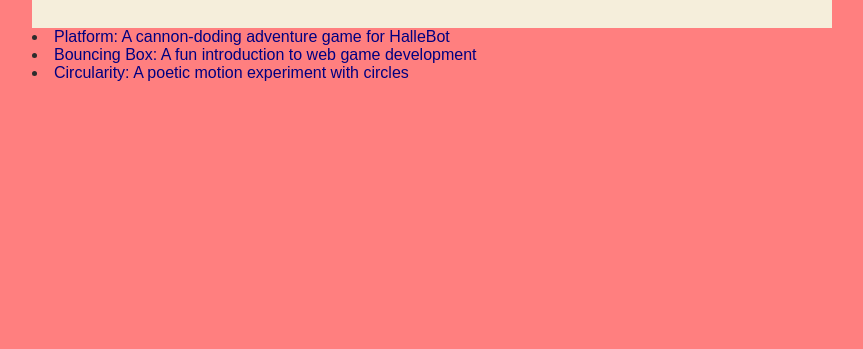
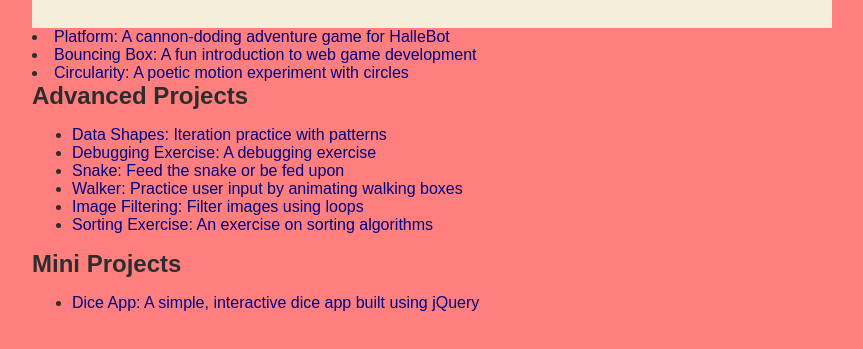
Before and after one commit to ZoeHoneycutt/ZoeHoneycutt.github.io, a plain HTML site: page portfolio.html in a window 1280 px wide. Shown: the part 141-490 px from the top of the page, without its empty margins (208-1071 px from the left). Drawn offline with Linux system fonts and the light colour scheme.

Commit message:
updated portfolio

```diff
--- a/fsd-projects/platformer/platformer.js
+++ b/fsd-projects/platformer/platformer.js
@@ -27,7 +27,7 @@
     //////////////////////////////////
 
     // TODO 1 - Enable the Grid
-    //toggleGrid();
+    toggleGrid();
 
 
     // TODO 2 - Create Platforms
@@ -43,8 +43,8 @@
 
     // TODO 3 - Create Collectables
     createCollectable("kennedi", 500, 170, 0.5, 0.9);
-    createCollectable("max" ,1250, 300);
-    createCollectables("grace" ,600, 355, 0.6, 0.9);
+    createCollectable("max" ,900, 350, 0.5, 0.9);
+    createCollectables("diamond" ,200, 170, 0.6, 0.9);
 
 
 
--- a/portfolio.html
+++ b/portfolio.html
@@ -43,7 +43,20 @@
           <a href="fsd-projects/circularity/">Circularity: A poetic motion experiment with circles</a>
         </li>
 
-    </ul
+      </ul>
+      <h2>Advanced Projects</h2>
+<ul id ="portfolio">
+    <li><a href="asd-projects/data-shapes"> Data Shapes: Iteration practice with patterns</a></li>
+    <li><a href="asd-projects/debugging-exercise"> Debugging Exercise: A debugging exercise</a></li>
+    <li><a href="asd-projects/snake">Snake: Feed the snake or be fed upon</a></li>
+    <li><a href="asd-projects/walker">Walker: Practice user input by animating walking boxes</a></li>
+    <li><a href="asd-projects/image-filtering">Image Filtering: Filter images using loops</a></li>
+    <li><a href="asd-projects/sorting">Sorting Exercise: An exercise on sorting algorithms</a></li>
+</ul>
+<h2>Mini Projects</h2>
+<ul id ="portfolio">
+    <li><a href="asd-projects/dice-app"> Dice App: A simple, interactive dice app built using jQuery</a></li>
+</ul>
       </div>
 </main>
 
```
Also changed, not shown: 1 other file.
